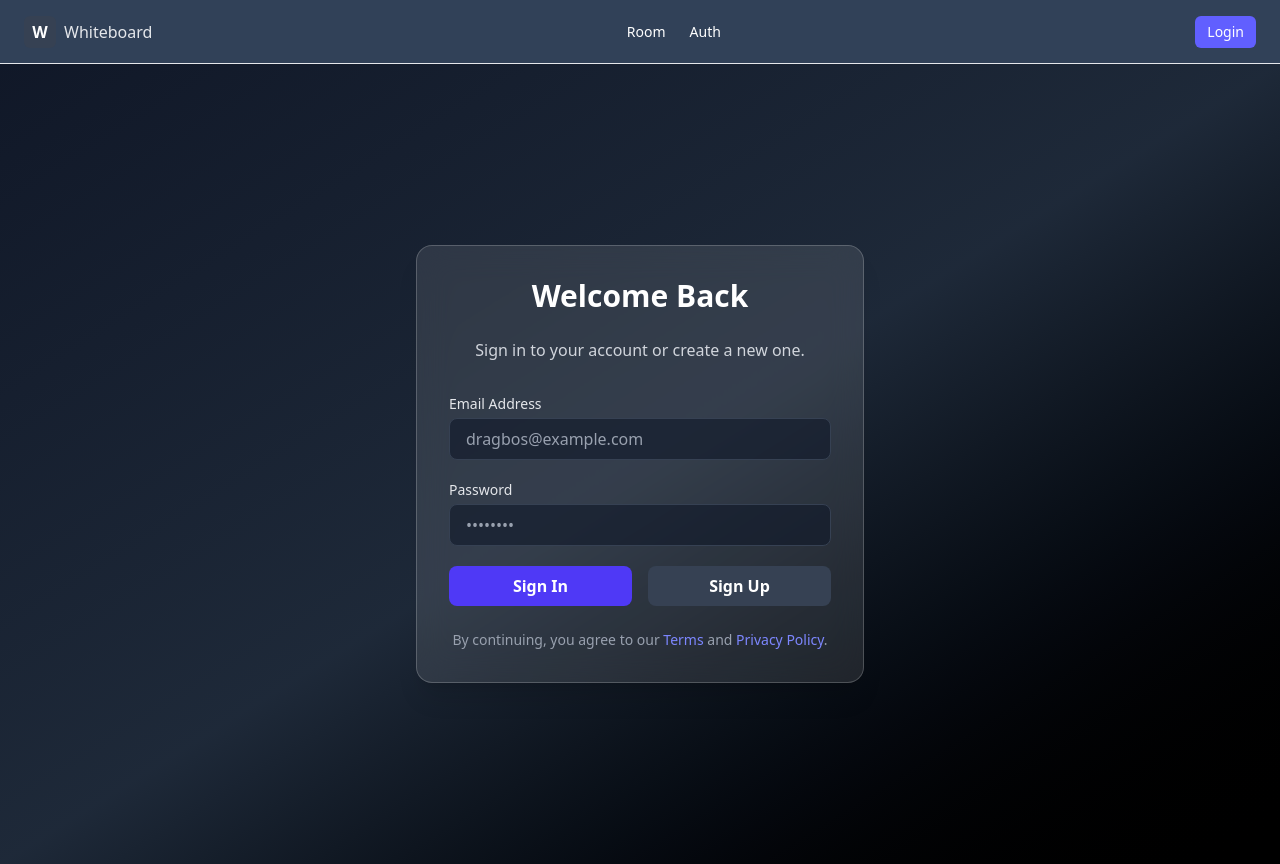
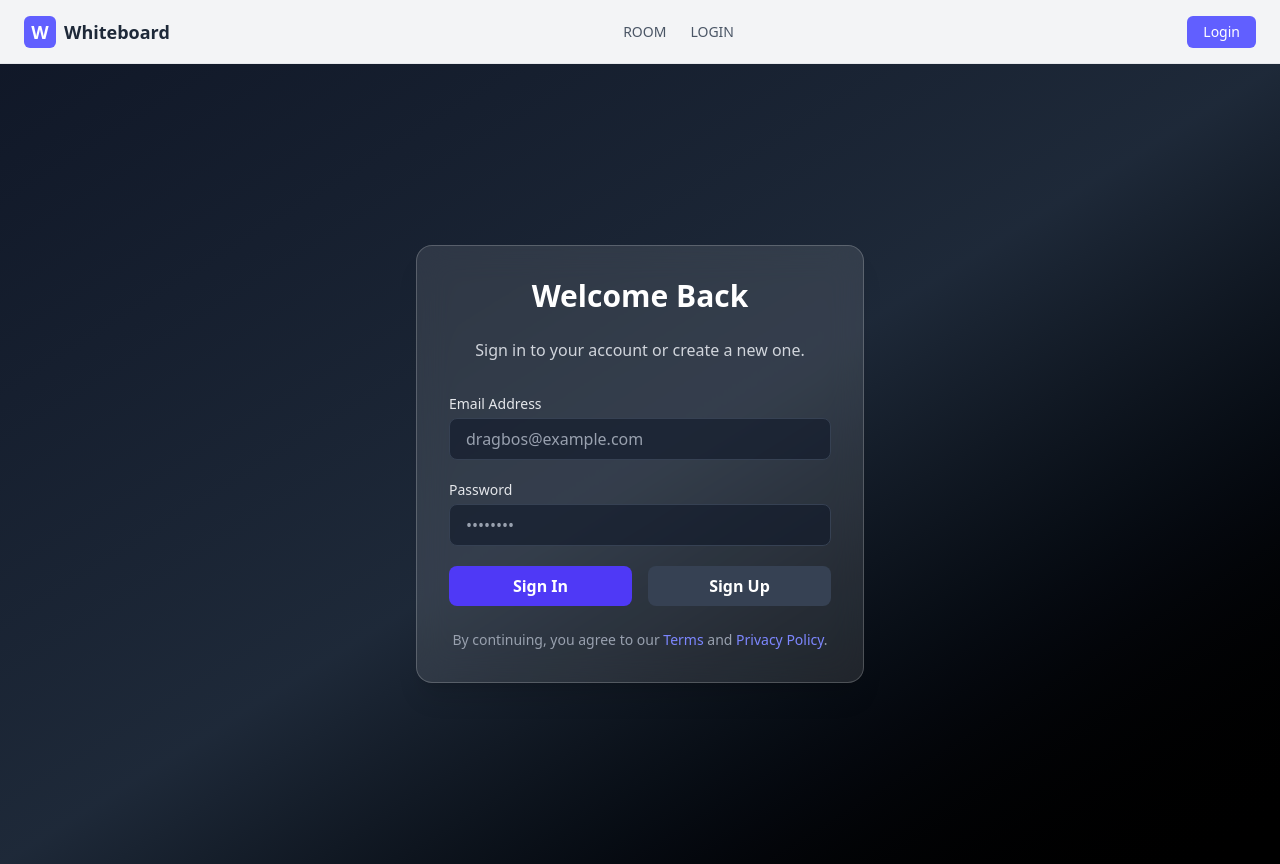
Before and after one commit to drakeRAGE/Real-Time-Collaborative-Whiteboard, a React (Vite) app in the folder frontend/: page /auth in a window 1280 px wide. Built offline with nearby package versions, Linux system fonts and the light colour scheme; no server answers.

Commit message:
Update CopyUrl button styling, enhance navbar design and enhance eraser functionality in Whiteboard

```diff
--- a/frontend/src/UI/CopyUrl.jsx
+++ b/frontend/src/UI/CopyUrl.jsx
@@ -15,7 +15,7 @@ const CopyUrl = () => {
             {/* Button */}
             <button
                 onClick={handleCopy}
-                className={`rounded-lg transition bg-transparent cursor-pointer text-indigo-400 border-indigo-400 hover:bg-indigo-100 hover:text-indigo-600`}
+                className={`rounded-lg transition bg-transparent cursor-pointer text-gray-400 border-indigo-400 hover:text-indigo-500`}
             >
                 <FaShare className="text-md" />
             </button>
--- a/frontend/src/components/Navbar.jsx
+++ b/frontend/src/components/Navbar.jsx
@@ -10,36 +10,35 @@ export default function Navbar() {
         navigate("/auth");
     };
 
-    // Extract clean name from email
     const getUserName = (email) => {
         if (!email) return "";
         const namePart = email.split("@")[0];
-        return namePart.replace(/\.(com|net|org|xyz|io|co)$/i, ""); // strip common extensions if present
+        return namePart.charAt(0).toUpperCase() + namePart.slice(1);
     };
 
     return (
-        <nav className="w-full h-[8vh] bg-slate-700 border-b border-gray-200 shadow-sm px-6 py-3 flex items-center justify-between">
+        <nav className="w-full h-[8vh] border-b border-gray-200 px-6 flex items-center justify-between bg-gray-100 shadow-sm">
             {/* Left: Logo / Brand */}
-            <div className="flex items-center gap-2">
-                <div className="w-8 h-8 bg-gray-700 rounded-md flex items-center justify-center font-bold text-white">
+            <div className="flex items-center gap-2 cursor-pointer" onClick={() => navigate("/")}>
+                <div className="w-8 h-8 bg-indigo-500 rounded-md flex items-center justify-center font-bold text-white text-lg">
                     W
                 </div>
-                <span className="font-medium text-gray-200">Whiteboard</span>
+                <span className="font-semibold text-gray-800 text-lg">Whiteboard</span>
             </div>
 
             {/* Middle: Links */}
             <div className="hidden md:flex items-center gap-6">
                 <Link
                     to="/room"
-                    className="text-white hover:text-gray-300 transition text-sm"
+                    className="text-gray-600 hover:text-indigo-500 uppercase transition font-medium text-sm"
                 >
                     Room
                 </Link>
                 <Link
                     to="/auth"
-                    className="text-white hover:text-gray-300 transition text-sm"
+                    className="text-gray-600 hover:text-indigo-500 uppercase transition font-medium text-sm"
                 >
-                    Auth
+                    Login
                 </Link>
             </div>
 
@@ -47,12 +46,17 @@ export default function Navbar() {
             <div className="flex items-center gap-4">
                 {userId ? (
                     <>
-                        <span className="text-white text-sm">
-                            👋 Hi, <span className="font-medium">{getUserName(email)}</span>
-                        </span>
+                        <div className="flex items-center gap-2 px-3 py-1 rounded-full ">
+                            <span className="w-7 h-7 rounded-full bg-indigo-500 text-white flex items-center justify-center text-sm font-medium">
+                                {getUserName(email).charAt(0).toUpperCase()}
+                            </span>
+                            <span className="text-gray-700 text-sm font-medium">
+                                {getUserName(email)}
+                            </span>
+                        </div>
                         <button
                             onClick={handleLogout}
-                            className="px-3 py-1.5 rounded-md bg-gray-100 border border-gray-300 text-gray-700 text-sm hover:bg-gray-200 transition"
+                            className="px-4 py-1.5 rounded-md border border-gray-300 text-gray-700 text-sm font-medium hover:bg-gray-100 transition"
                         >
                             Logout
                         </button>
@@ -60,7 +64,7 @@ export default function Navbar() {
                 ) : (
                     <button
                         onClick={() => navigate("/auth")}
-                        className="px-3 py-1.5 rounded-md bg-indigo-500 text-white text-sm hover:bg-indigo-600 transition"
+                        className="px-4 py-1.5 rounded-md bg-indigo-500 text-white text-sm font-medium hover:bg-indigo-600 transition"
                     >
                         Login
                     </button>
--- a/frontend/src/components/Whiteboard.jsx
+++ b/frontend/src/components/Whiteboard.jsx
@@ -557,12 +557,18 @@ function Whiteboard() {
         return namePart.replace(/\.(com|net|org|xyz|io|co)$/i, ""); // strip common extensions if present
     };
 
+    const [prevColor, setPrevColor] = useState(color);
     const toggleEraser = () => {
-        setIsEraserActive(!isEraserActive);
         if (!isEraserActive) {
-            // set shape to be pencil which is null and color to be white
+            // Save current color before switching to eraser
+            setPrevColor(color);
+            setColor("#ffffff"); // eraser uses white
             setSelectedShape(null);
-            setColor("#ffffff");
+            setIsEraserActive(true);
+        } else {
+            // Restore previous color when disabling eraser
+            setColor(prevColor);
+            setIsEraserActive(false);
         }
     };
 
@@ -575,7 +581,7 @@ function Whiteboard() {
             />
 
             {/* Toolbar */}
-            <div className="fixed left-2 top-50 z-50 border border-indigo-500 px-0 py-4 rounded-2xl flex flex-col items-center justify-center gap-5 shadow-inner">
+            <div className="fixed left-2 top-50 z-50 bg-gray-200 border border-indigo-500 px-0 py-4 rounded-2xl flex flex-col items-center justify-center gap-5 shadow-inner">
 
                 {/* Color Picker */}
                 <ColorPicker
```
